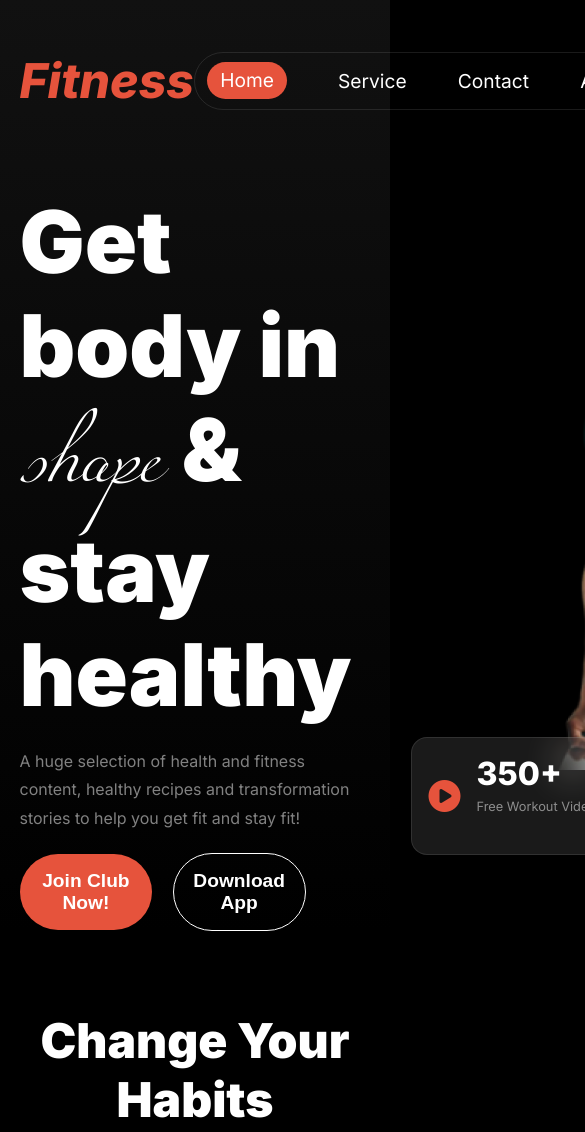
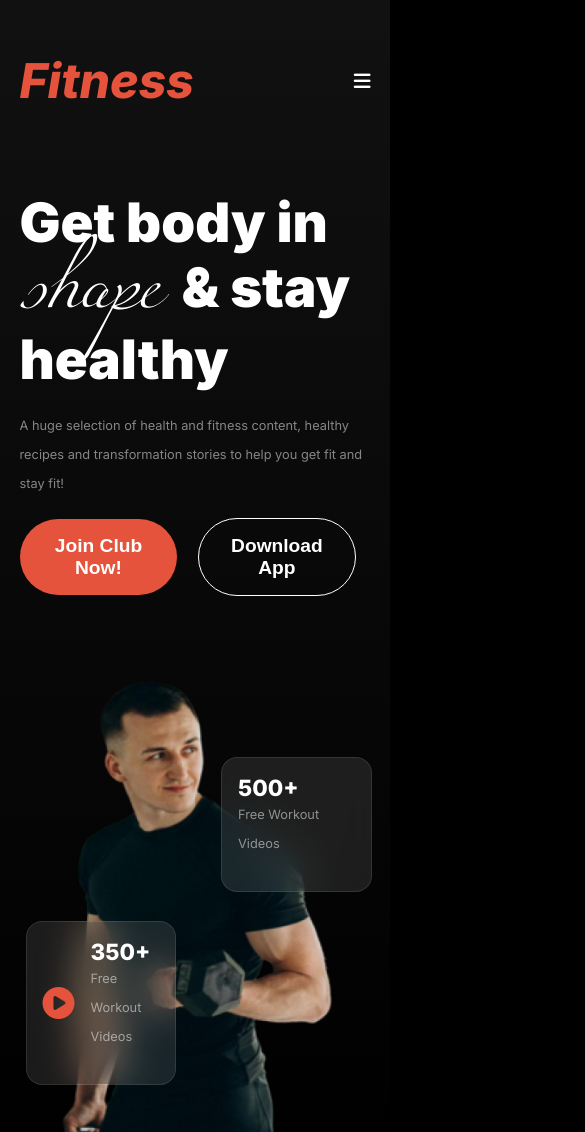
Before and after one commit to kowserahmed121/versatile-responsive-layout, a plain HTML site: page index.html in a window 390 px wide. Shown: the top 1132 px of the page, 585 px wide, since content can reach past the window. Drawn offline with Linux system fonts and the light colour scheme.

Commit message:
all section responsive done almost

```diff
--- a/style/style.css
+++ b/style/style.css
@@ -448,3 +448,104 @@ footer{
 .hr-footer hr{
   border: 1px solid var(--secondary-color);
 }
+
+/* resposive for mobile area  */
+
+@media screen  and (max-width:576px){
+
+  p {
+    font-size: 0.8rem;
+  }
+
+  h2 {
+    font-size: 2.4rem;
+  }
+  .nav-option{
+    display: none;
+  }
+
+  .icon {
+    display: block;
+  }
+
+  .hero-section,
+  .habit-img-container,
+  .extra-run-container,
+  .bmi-calculate,
+  .footer-container {
+    flex-direction: column;
+  }
+
+  .primary-btn, .sec-btn{
+    width: 45%;
+  }
+  .hero-section{
+    gap: 4rem;
+  }
+
+  .hero-content h1 {
+    font-size: 3.4rem;
+  }
+
+  .hero-img img {
+    width: 100%;
+    margin-right: 0px;
+    margin-left: 30px;
+  }
+
+  .img-content,
+.img-content-sec {
+  width: 50%;
+}
+
+
+.img-content {
+  top: 97px;
+  right: -51px;
+}
+
+.img-content-sec {
+  bottom: 80px;
+  left: 6px;
+}
+
+.img-content h3,
+.img-content-sec h3 {
+  font-size: 1.4rem;
+}
+
+  .extra-run-img img {
+    width: 100%;
+    border-radius: 1.2rem;
+    object-fit: cover;
+    object-position: none;
+  }
+
+
+  .extra-run-img {
+    width: 100%;
+  }
+
+  .extra-run-content {
+    width: 100%;
+  }
+
+  .extra-run-content .primary-btn {
+    width: 100%;
+  }
+
+  .grid-template-img ,
+  .our-price-content{
+    grid-template-columns: repeat(1, 1fr);
+  }
+
+
+  .bmi-calculate {
+    width: 90%;
+    margin: 0 auto;
+  }
+
+  .bmi-table {
+    width: 100%;
+  }
+}
```
